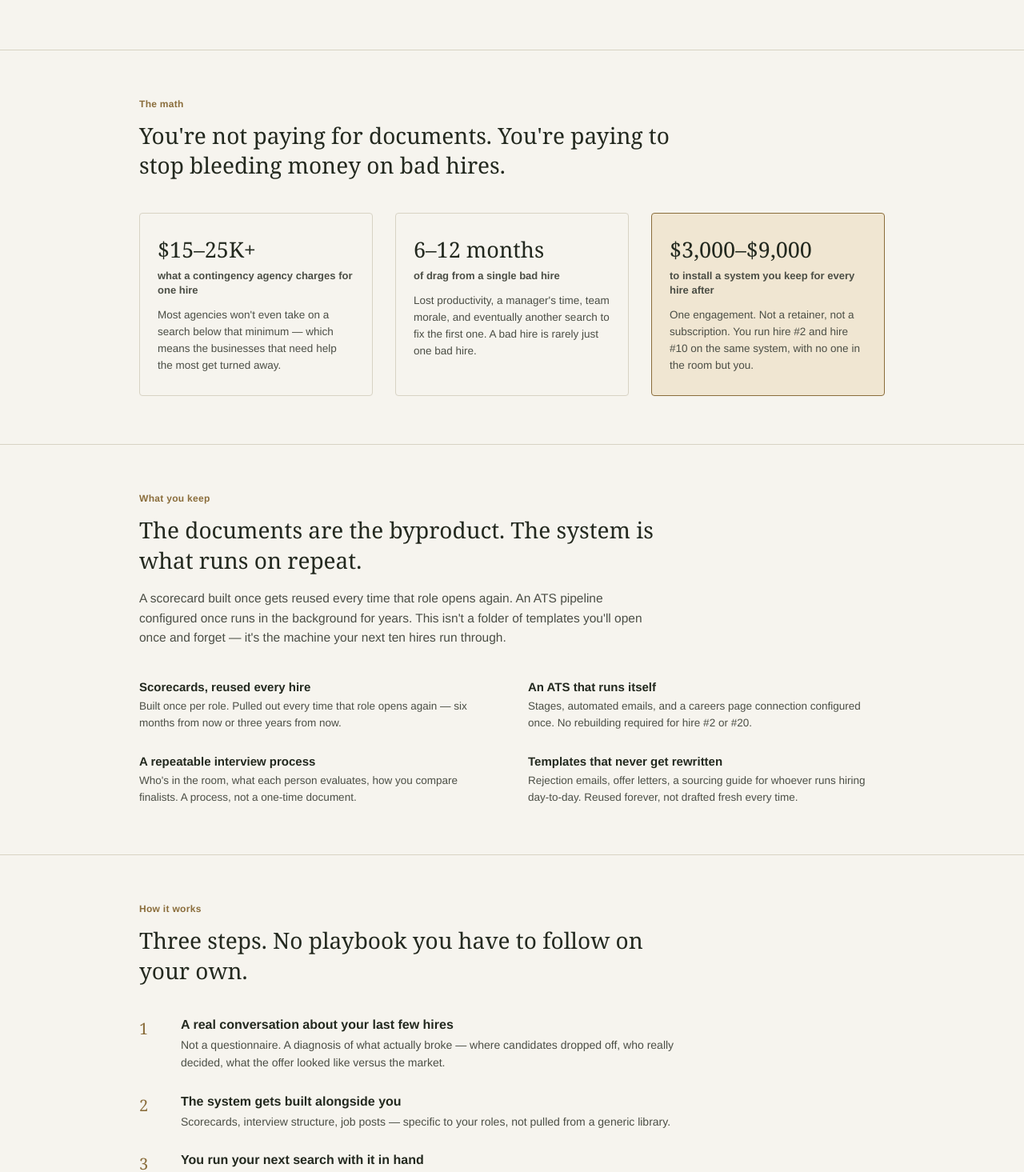
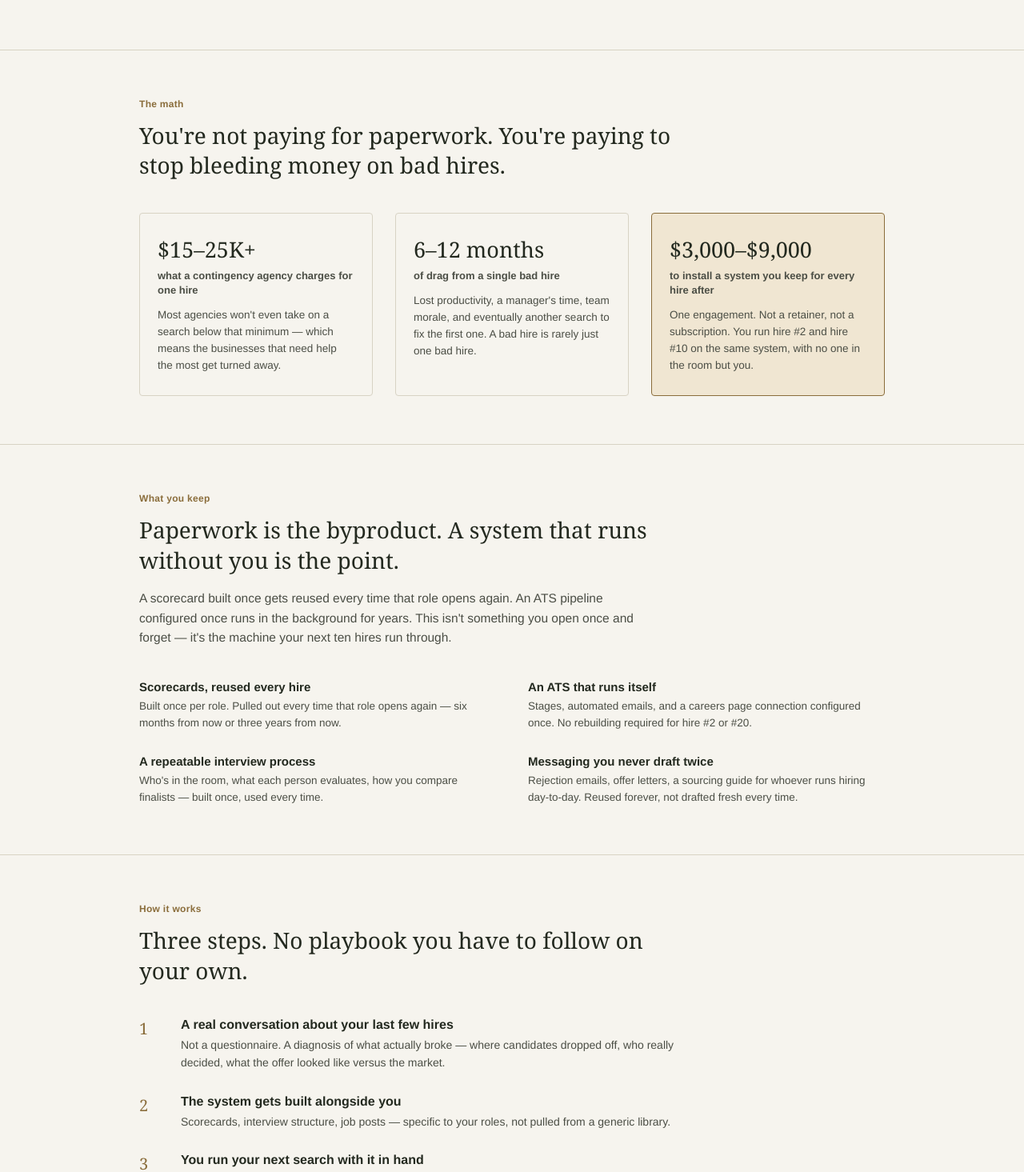
Before and after one commit to cronere/hiringhandoff, a Next.js app: page / in a window 1280 px wide. Shown: the part 555-2020 px from the top of the page at 80% size. Built offline with nearby package versions, Linux system fonts and the light colour scheme.

Commit message:
Update page.js

```diff
--- a/app/page.js
+++ b/app/page.js
@@ -17,11 +17,11 @@ export default function Home() {
 
       <main>
         {/* ---------- HERO ---------- */}
-        <section className="hero">
+        <section className="hero band-dark">
           <div className="hero-inner">
             <h1>
-              A working hiring system, built <em>with you</em> — not handed to you
-              as a template.
+              A working hiring system, built <em>with you</em> — not handed to
+              you as a template.
             </h1>
             <p className="hero-sub">
               Most small businesses don&apos;t hire badly because they lack
@@ -45,8 +45,10 @@ export default function Home() {
         {/* ---------- THE MATH / ROI ---------- */}
         <section className="math">
           <div className="section-inner">
+            <div className="section-head">
               <div className="section-kicker">The math</div>
-            <h2>You&apos;re not paying for documents. You&apos;re paying to stop bleeding money on bad hires.</h2>
+              <h2>You&apos;re not paying for paperwork. You&apos;re paying to stop bleeding money on bad hires.</h2>
+            </div>
             <div className="math-grid">
               <div className="math-card">
                 <div className="math-figure">$15–25K+</div>
@@ -80,16 +82,18 @@ export default function Home() {
         </section>
 
         {/* ---------- WHAT'S ACTUALLY REPEATABLE ---------- */}
-        <section className="system">
+        <section className="system band-tint">
           <div className="section-inner">
+            <div className="section-head">
               <div className="section-kicker">What you keep</div>
-            <h2>The documents are the byproduct. The system is what runs on repeat.</h2>
+              <h2>Paperwork is the byproduct. A system that runs without you is the point.</h2>
               <p className="section-lead">
                 A scorecard built once gets reused every time that role opens
-              again. An ATS pipeline configured once runs in the background for
-              years. This isn&apos;t a folder of templates you&apos;ll open once and
-              forget — it&apos;s the machine your next ten hires run through.
+                again. An ATS pipeline configured once runs in the background
+                for years. This isn&apos;t something you open once and forget —
+                it&apos;s the machine your next ten hires run through.
               </p>
+            </div>
             <div className="system-grid">
               <div className="system-item">
                 <div className="system-item-title">Scorecards, reused every hire</div>
@@ -109,11 +113,11 @@ export default function Home() {
                 <div className="system-item-title">A repeatable interview process</div>
                 <div className="system-item-body">
                   Who&apos;s in the room, what each person evaluates, how you
-                  compare finalists. A process, not a one-time document.
+                  compare finalists — built once, used every time.
                 </div>
               </div>
               <div className="system-item">
-                <div className="system-item-title">Templates that never get rewritten</div>
+                <div className="system-item-title">Messaging you never draft twice</div>
                 <div className="system-item-body">
                   Rejection emails, offer letters, a sourcing guide for
                   whoever runs hiring day-to-day. Reused forever, not drafted
@@ -125,10 +129,12 @@ export default function Home() {
         </section>
 
         {/* ---------- HOW IT WORKS ---------- */}
-        <section className="how">
+        <section className="how band-alt">
           <div className="section-inner">
+            <div className="section-head">
               <div className="section-kicker">How it works</div>
               <h2>Three steps. No playbook you have to follow on your own.</h2>
+            </div>
             <div className="how-steps">
               <div className="how-step">
                 <div className="how-num">1</div>
@@ -168,8 +174,10 @@ export default function Home() {
         {/* ---------- ENGAGEMENT TIERS ---------- */}
         <section className="tiers" id="pricing">
           <div className="section-inner">
+            <div className="section-head">
               <div className="section-kicker">The engagement</div>
               <h2>Three ways in, depending on where your hiring actually is.</h2>
+            </div>
 
             <div className="tier-grid">
               <div className="tier-card">
@@ -194,7 +202,7 @@ export default function Home() {
                   <li>Everything in Foundation</li>
                   <li>Lightweight ATS configured and connected</li>
                   <li>Scorecards for every recurring role type</li>
-                  <li>Interview panel structure and rejection/offer templates</li>
+                  <li>Interview panel structure and rejection/offer messaging</li>
                   <li>Live 60–90 min manager training, recorded for reuse</li>
                   <li>2 weeks of support through your first live search</li>
                 </ul>
@@ -227,8 +235,13 @@ export default function Home() {
         </section>
 
         {/* ---------- WHO IT'S FOR ---------- */}
-        <section className="fit">
-          <div className="section-inner fit-inner">
+        <section className="fit band-alt">
+          <div className="section-inner">
+            <div className="section-head">
+              <div className="section-kicker">Fit check</div>
+              <h2>Built for the businesses agencies turn away.</h2>
+            </div>
+            <div className="fit-inner">
               <div className="fit-col">
                 <div className="section-kicker">Who this is for</div>
                 <ul className="fit-list">
@@ -242,16 +255,22 @@ export default function Home() {
                 <div className="section-kicker">What this isn&apos;t</div>
                 <ul className="fit-list fit-list-not">
                   <li>Not candidate placement — you keep the keys when it ends</li>
-                <li>Not a document library you&apos;ll open once and forget</li>
+                  <li>Not a binder that collects dust after week one</li>
                   <li>Not an ongoing retainer you have to keep paying for</li>
                 </ul>
+              </div>
             </div>
           </div>
         </section>
 
         {/* ---------- ABOUT ---------- */}
         <section className="about" id="about">
-          <div className="section-inner about-inner">
+          <div className="section-inner">
+            <div className="section-head">
+              <div className="section-kicker">About</div>
+              <h2>Built by someone who&apos;s done 500+ of these.</h2>
+            </div>
+            <div className="about-inner">
               <img src="/jacob.jpg" alt="Jacob Merkley" className="about-photo" />
               <div>
                 <div className="about-name">Jacob Merkley</div>
@@ -268,10 +287,11 @@ export default function Home() {
                 </a>
               </div>
             </div>
+          </div>
         </section>
 
         {/* ---------- FINAL CTA ---------- */}
-        <section className="final-cta">
+        <section className="final-cta band-dark">
           <div className="section-inner final-cta-inner">
             <h2>Your next hire can run through a system, not a hunch.</h2>
             <div className="hero-ctas">
```
Lines whose indentation alone changed are shown as unchanged.
